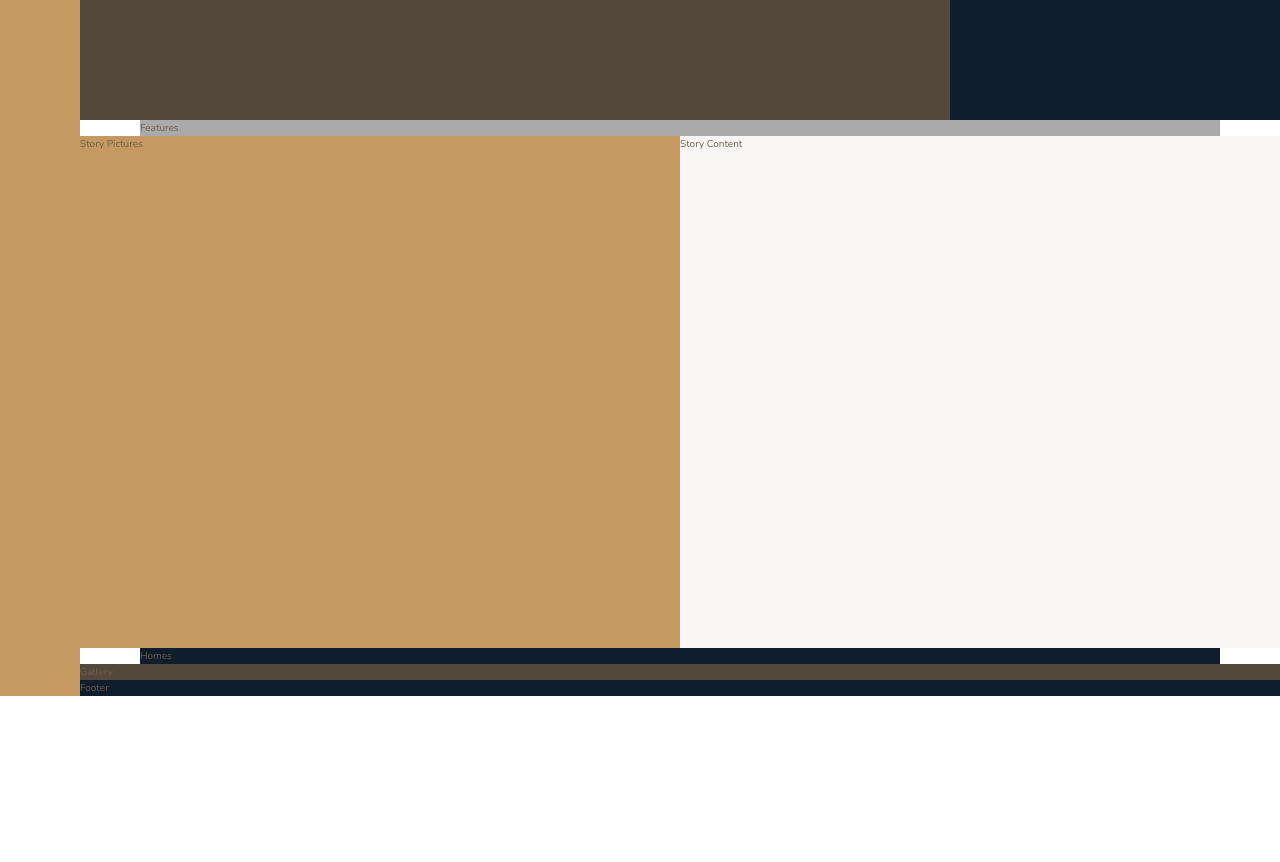
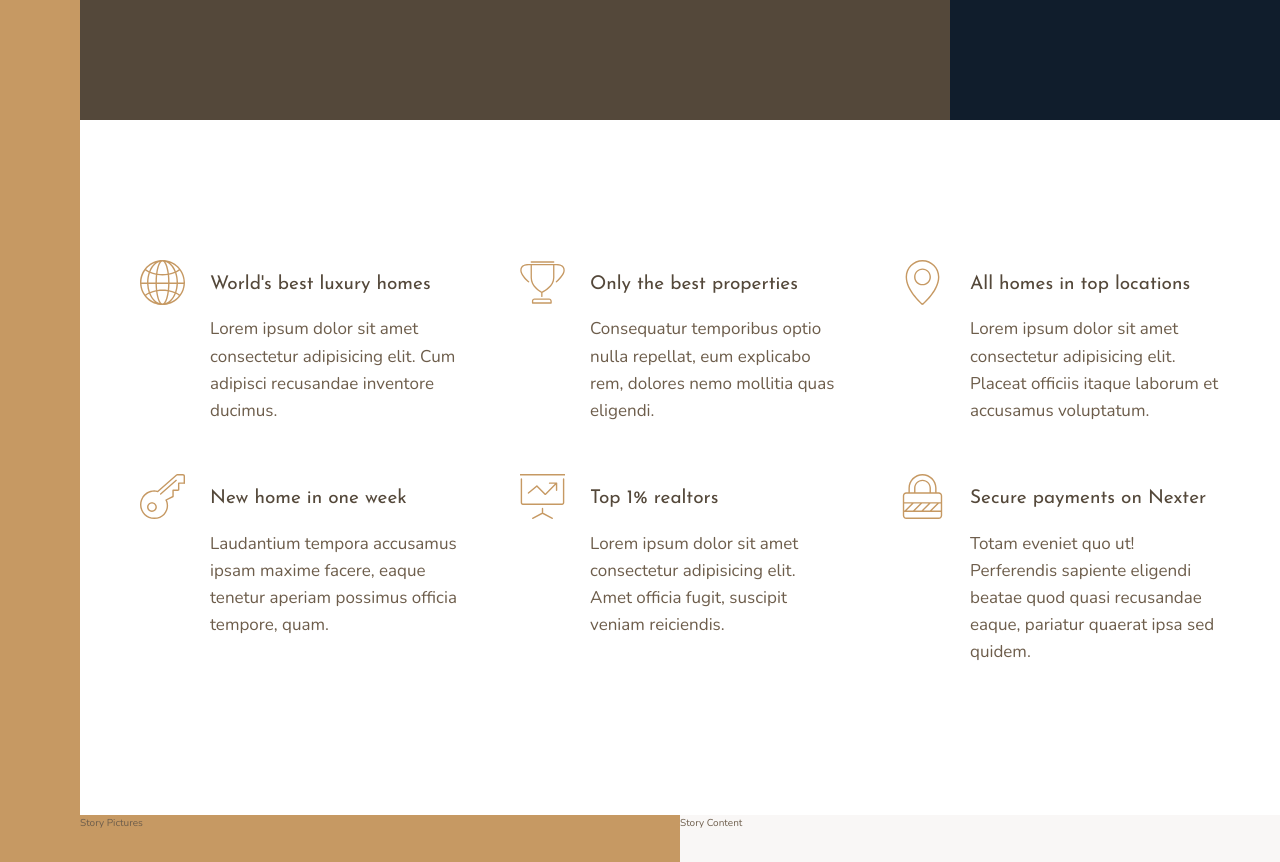
Before and after one commit to pauloteixeirajr/nexter, a website: page index.html in a window 1280 px wide. Shown: the part 520-1382 px from the top of the page. Before the commit the page ends 1216 px from the top, so only its background shows below. Drawn offline with nearby package versions, Linux system fonts and the light colour scheme.

Commit message:
adding features section

```diff
--- a/index.html
+++ b/index.html
@@ -20,7 +20,65 @@
 
     <div class="realtors">Top 3 Realtors</div>
 
-    <section class="features">Features</section>
+    <section class="features">
+        <div class="feature">
+            <svg class="feature__icon">
+                <use xlink:href="img/sprite.svg#icon-global"></use>
+            </svg>
+            <h4 class="heading-4 heading-4--dark">World's best luxury homes</h4>
+            <p class="feature__text">
+                Lorem ipsum dolor sit amet consectetur adipisicing elit. Cum adipisci recusandae inventore ducimus.
+            </p>
+        </div>
+        <div class="feature">
+            <svg class="feature__icon">
+                <use xlink:href="img/sprite.svg#icon-trophy"></use>
+            </svg>
+            <h4 class="heading-4 heading-4--dark">Only the best properties</h4>
+            <p class="feature__text">
+                Consequatur temporibus optio nulla repellat, eum explicabo rem, dolores nemo mollitia quas eligendi.
+            </p>
+        </div>
+        <div class="feature">
+            <svg class="feature__icon">
+                <use xlink:href="img/sprite.svg#icon-map-pin"></use>
+            </svg>
+            <h4 class="heading-4 heading-4--dark">All homes in top locations</h4>
+            <p class="feature__text">
+                Lorem ipsum dolor sit amet consectetur adipisicing elit. Placeat officiis itaque laborum et accusamus
+                voluptatum.
+            </p>
+        </div>
+        <div class="feature">
+            <svg class="feature__icon">
+                <use xlink:href="img/sprite.svg#icon-key"></use>
+            </svg>
+            <h4 class="heading-4 heading-4--dark">New home in one week</h4>
+            <p class="feature__text">
+                Laudantium tempora accusamus ipsam maxime facere, eaque tenetur aperiam possimus officia tempore, quam.
+            </p>
+        </div>
+        <div class="feature">
+            <svg class="feature__icon">
+                <use xlink:href="img/sprite.svg#icon-presentation"></use>
+            </svg>
+            <h4 class="heading-4 heading-4--dark">Top 1% realtors</h4>
+            <p class="feature__text">
+                Lorem ipsum dolor sit amet consectetur adipisicing elit. Amet officia fugit, suscipit veniam reiciendis.
+            </p>
+        </div>
+
+        <div class="feature">
+            <svg class="feature__icon">
+                <use xlink:href="img/sprite.svg#icon-lock"></use>
+            </svg>
+            <h4 class="heading-4 heading-4--dark">Secure payments on Nexter</h4>
+            <p class="feature__text">
+                Totam eveniet quo ut! Perferendis sapiente eligendi beatae quod quasi recusandae eaque, pariatur quaerat
+                ipsa sed quidem.
+            </p>
+        </div>
+    </section>
 
     <div class="story__pictures">Story Pictures</div>
 
--- a/sass/_features.scss
+++ b/sass/_features.scss
@@ -1,4 +1,29 @@
 .features {
-  background-color: $color-grey-light-2;
   grid-column: center-start / center-end;
+
+  margin: 15rem 0;
+
+  display: grid;
+  grid-template-columns: repeat(auto-fit, minmax(25rem, 1fr));
+  gap: 6rem;
+  align-items: start;
 }
+
+.feature {
+  display: grid;
+  grid-template-columns: min-content 1fr;
+  row-gap: 1.5rem;
+  column-gap: 2.5rem;
+
+  &__icon {
+    fill: $color-primary;
+    width: 4.5rem;
+    height: 4.5rem;
+    grid-row: 1 / span 2;
+    transform: translateY(-1rem);
+  }
+
+  &__text {
+    font-size: 1.7rem;
+  }
+}
--- a/sass/_typography.scss
+++ b/sass/_typography.scss
@@ -0,0 +1,29 @@
+%heading {
+  font-family: $font-display;
+  font-weight: 400;
+}
+
+.heading-1 {
+  @extend %heading;
+}
+
+.heading-2 {
+  @extend %heading;
+}
+
+.heading-3 {
+  @extend %heading;
+}
+
+.heading-4 {
+  @extend %heading;
+  font-size: 1.9rem;
+
+  &--light {
+    color: $color-grey-light-1;
+  }
+
+  &--dark {
+    color: $color-grey-dark-1;
+  }
+}
```
Also changed, not shown: css/style.css.
